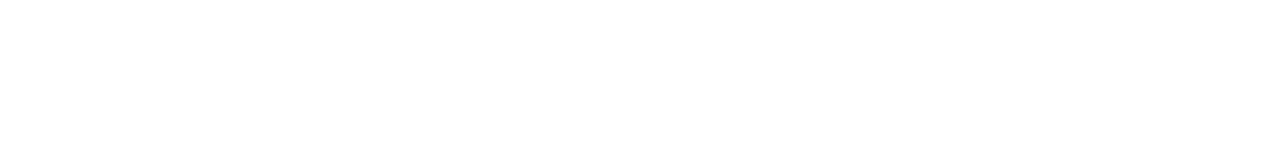
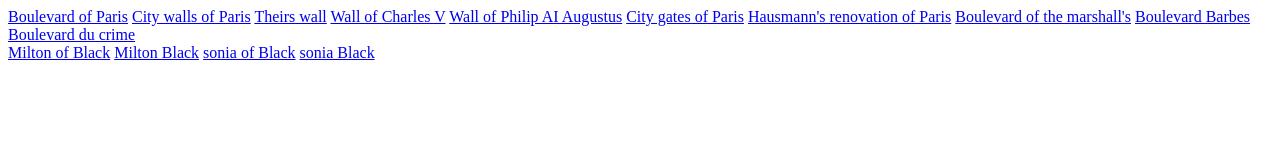
Before and after one commit to MiltonBlack/Javascript-Array-Methods, a plain HTML site: page Index.html in a window 1280 px wide. Drawn offline with Linux system fonts and the light colour scheme.

Commit message:
Created a list of tesx content from the html page, selected all a tags under theclass and converted them in an array, mapped through the array and filtered out text with 'of' into another array

```diff
--- a/Index.html
+++ b/Index.html
@@ -6,6 +6,28 @@
     <title>Javascript Array Methods</title>
 </head>
 <body>
+    <section>
+        <div class="m-cat">
+            <a href="#">Boulevard of Paris</a>
+            <a href="#">City walls of Paris</a>
+            <a href="#">Theirs wall</a>
+            <a href="#">Wall of Charles V</a>
+            <a href="#">Wall of Philip AI Augustus</a>
+            <a href="#">City gates of Paris</a>
+            <a href="#">Hausmann's renovation of Paris</a>
+            <a href="#">Boulevard of the marshall's</a>
+            <a href="#">Boulevard Barbes</a>
+            <a href="#">Boulevard du crime</a>
+        </div>
+        <div class="mo-cat">
+            <div>
+                <a href="#">Milton of Black</a>
+                <a href="#">Milton  Black</a>
+                <a href="#">sonia of Black</a>
+                <a href="#">sonia Black</a>
+            </div>
+        </div>
+    </section>
     <script>
         const users = [
             {first: 'Albert', last: 'Einstein', year: '1879', passed: '1955'},
@@ -77,7 +99,18 @@
                 return 1;
             }
         })
-        console.table(oldest)
+        console.table(oldest);
+
+        // create a list of Boulevards that contains of in the name.
+        const category = document.querySelector('.m-cat');
+        const categories = document.querySelector('.mo-cat');
+        // convert Nodelist into an Array.from() using the Array constructor.
+        const links = Array.from(category.querySelectorAll('a'));
+        // convert Nodelist items of a tags to an aray using the spread operator.
+        const link = [...categories.querySelectorAll('a')];
+        // map text contents of a element into an array format.
+        const ofs = link.map(lin => lin.innerText).filter(write => write.includes('of'));
+        const offs = links.map(lin => lin.textContent).filter(write => write.includes('of'));
     </script>
 </body>
 </html>
```
